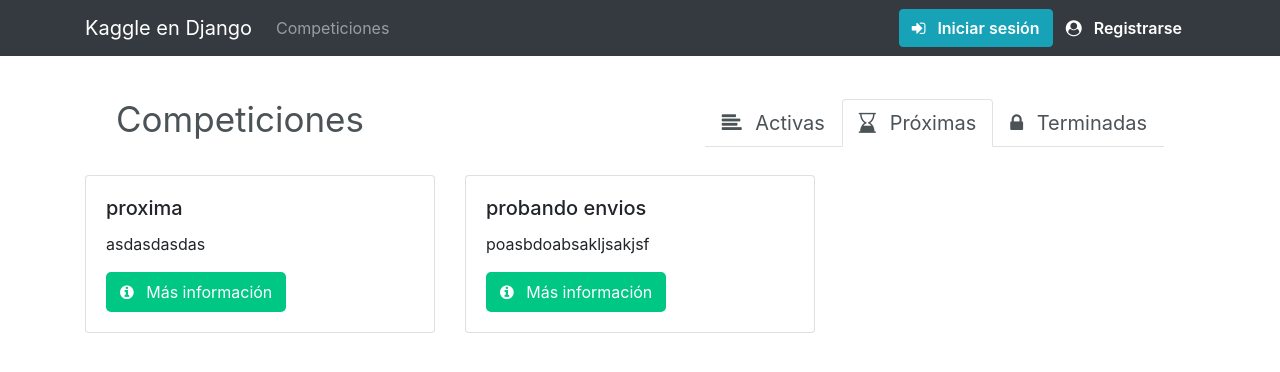
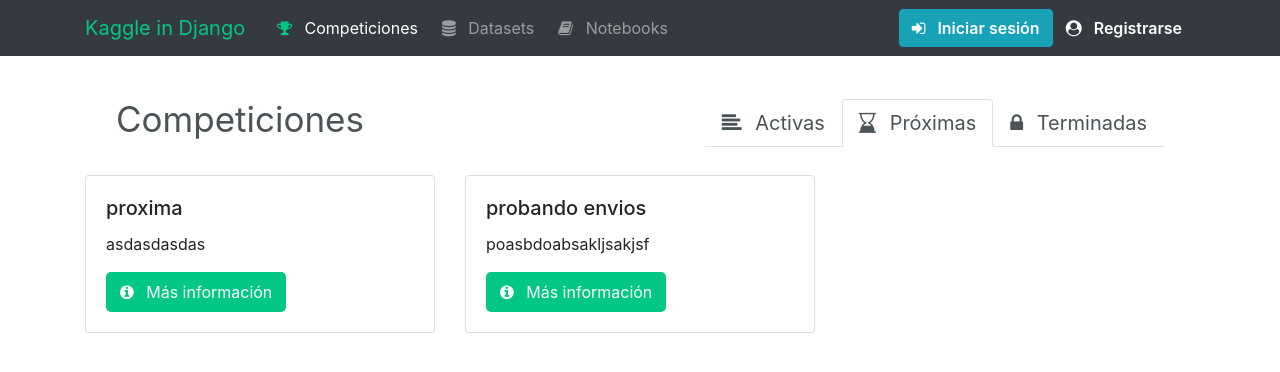
Before and after one commit to isroma/kaggle_in_django, a Django app: page /dashboard/coming in a window 1280 px wide. Shown: the top 372 px of the page. Run offline with Django 3.2, Linux system fonts and the light colour scheme; data comes from the database, SQL or seed files in the repository; some libraries are stand-ins or nearby versions.

Commit message:
improved main navbar

```diff
--- a/dashboard/templates/competitions.html
+++ b/dashboard/templates/competitions.html
@@ -1,4 +1,6 @@
 {% extends "base.html" %}
+{% block active_competitions %}active{% endblock %}
+{% block color_competitions %}style="color: #00c884;"{% endblock %}
 {% block page_content %}
 
 <nav class="navbar navbar-expand-lg navbar-white bg-white pb-4" style:"">
--- a/homepage/urls.py
+++ b/homepage/urls.py
@@ -3,4 +3,6 @@ from . import views
 
 urlpatterns = [
     path("", views.homepage_index, name="homepage_index"),
+    path("datasets", views.datasets, name="datasets"),
+    path("notebooks", views.notebooks, name="notebooks"),
 ]
--- a/homepage/views.py
+++ b/homepage/views.py
@@ -4,3 +4,9 @@ from users.models import Profile
 
 def homepage_index(request):
     return render(request, 'homepage_index.html')
+
+def datasets(request):
+    return render(request, 'datasets.html')
+
+def notebooks(request):
+    return render(request, 'notebooks.html')
--- a/kaggle_django/templates/base.html
+++ b/kaggle_django/templates/base.html
@@ -13,15 +13,28 @@
 
 <nav class="navbar navbar-expand-lg navbar-dark bg-dark">
   <div class="container">
-    <a class="navbar-brand" href="{% url 'homepage_index' %}">Kaggle en Django</a>
-    <button class="navbar-toggler" type="button" data-toggle="collapse" data-target="#navbarNav"
-      aria-controls="navbarNav" aria-expanded="false" aria-label="Toggle navigation">
-      <span class="navbar-toggler-icon"></span>
-    </button>
+    <a class="navbar-brand pr-2" style="color: #00c884;" href="{% url 'homepage_index' %}">
+      Kaggle in Django
+    </a>
     <div class="collapse navbar-collapse" id="navbarSupportedContent">
       <ul class="nav navbar-nav">
-        <li class="nav-item">
-          <a class="nav-link" href="{% url 'actives' %}">Competiciones</a>
+        <li class="nav-item pr-2">
+          <a class="nav-link {% block active_competitions %}{% endblock %}" href="{% url 'actives' %}">
+            <span class="fa fa-trophy pr-2" {% block color_competitions %}{% endblock %}></span>
+            Competiciones
+          </a>
+        </li>
+        <li class="nav-item pr-2">
+          <a class="nav-link {% block active_datasets %}{% endblock %}" href="{% url 'datasets' %}">
+            <span class="fa fa-database pr-2" {% block color_datasets %}{% endblock %}></span>
+            Datasets
+          </a>
+        </li>
+        <li class="nav-item pr-2">
+          <a class="nav-link {% block active_notebooks %}{% endblock %}" href="{% url 'notebooks' %}">
+            <span class="fa fa-book pr-2" {% block color_notebooks %}{% endblock %}></span>
+            Notebooks
+          </a>
         </li>
       </ul>
     </div>
```
Also changed, not shown: homepage/templates/datasets.html (added, +7 -0 lines), homepage/templates/notebooks.html (added, +7 -0 lines).
